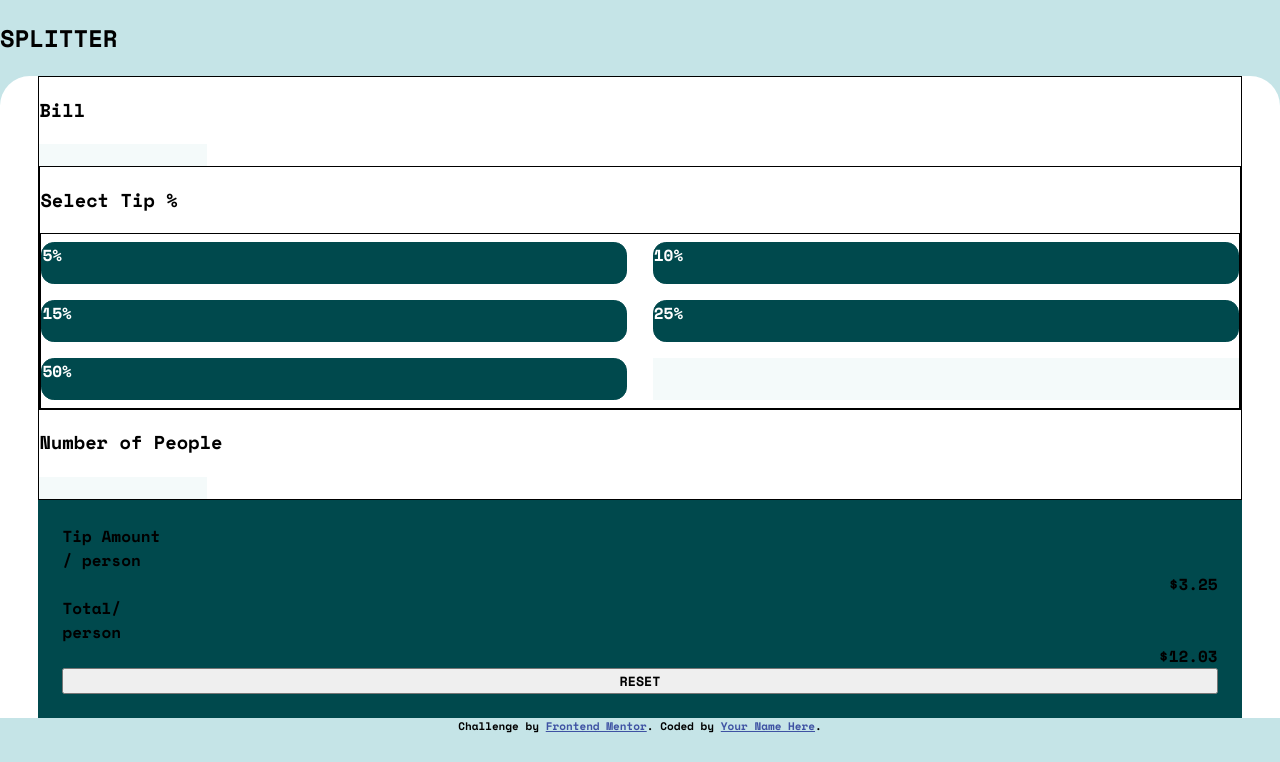
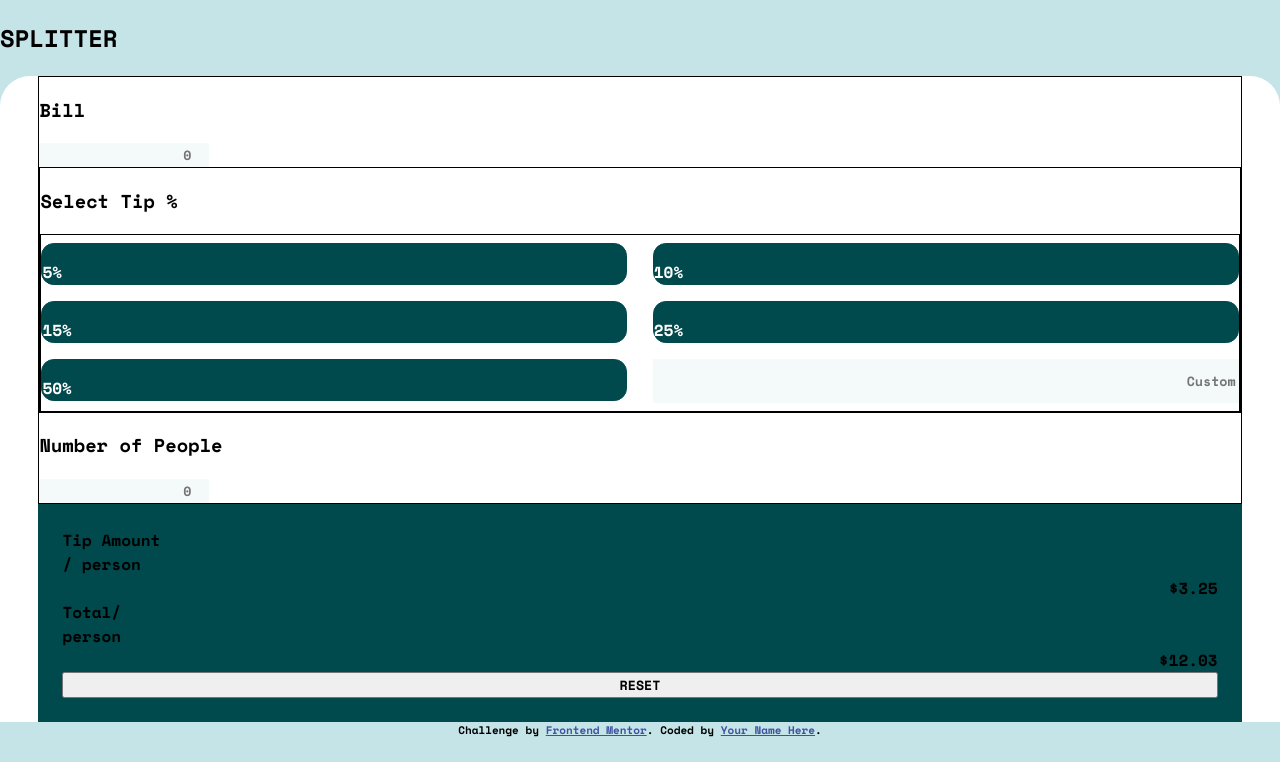
Before and after one commit to Lidobix/FM_Tip_calculator_app, a PHP site: page / in a window 1280 px wide. Shown: the top 762 px of the page. Run offline with PHP 8.4, Linux system fonts and the light colour scheme.

Commit message:
travail sur mise en forme des inputs

```diff
--- a/index.html
+++ b/index.html
@@ -29,26 +29,26 @@
         <div id="paramWindow">
 
             <h3>Bill</h3>
-            <input type="text" name="" id=""></input>
+            <input type="number" name="billAmount" id="billAmount" placeholder="0" ></input>
 
           <div id="tipSelectWindow">
             <h3>Select Tip %</h3>
             <div id="tipSelectors">
-              <div class="leftSelector">5%</div>
-              <div class="rightSelector">10%</div>
-              <div class="leftSelector">15%</div>
-              <div class="rightSelector">25%</div>
-              <div class="leftSelector">50%</div>
+              <div class="leftSelector"><p>5%</p></div>
+              <div class="rightSelector"><p>10%</p></div>
+              <div class="leftSelector"><p>15%</p></div>
+              <div class="rightSelector"><p>25%</p></div>
+              <div class="leftSelector"><p>50%</p></div>
               <!-- <button class="leftSelector">5%</button>
               <button class="rightSelector">10%</button>
               <button class="leftSelector">15%</button>
               <button class="rightSelector">25%</button>
               <button class="leftSelector">50%</button> -->
-              <input  class="rightSelector"type="text"  name="" id=""></input>
+              <input  class="rightSelector"type="text"  name="" id="" placeholder="Custom"></input>
             </div>
           </div>
           <h3>Number of People</h3>
-          <input type="text" name="" id="" ></input>
+          <input type="number" name="peopleQty" id="" placeholder="0" ></input>
         </div>
         <div id="resultWindow">
           <div id="resultWindowContent">
--- a/styles.css
+++ b/styles.css
@@ -102,6 +102,7 @@ margin: 1vh 0 1vh 1vw;
 #tipSelectors > div:hover{
     color: hsl(183, 100%, 15%);
     background-color: hsl(172, 67%, 45%);
+    border: 1px solid hsl(172, 67%, 45%);
 }
 
 #resultWindowContent{
@@ -111,8 +112,11 @@ margin: 1vh 0 1vh 1vw;
 
 input{
     text-align: right;
-    border: transparent;
+    border: 1px solid hsl(189, 41%, 97%);
     background-color: hsl(189, 41%, 97%)
+}
+input:hover{
+    border: 1px solid hsl(172, 67%, 45%);
 }
 
 #resultWindowContent{
```
